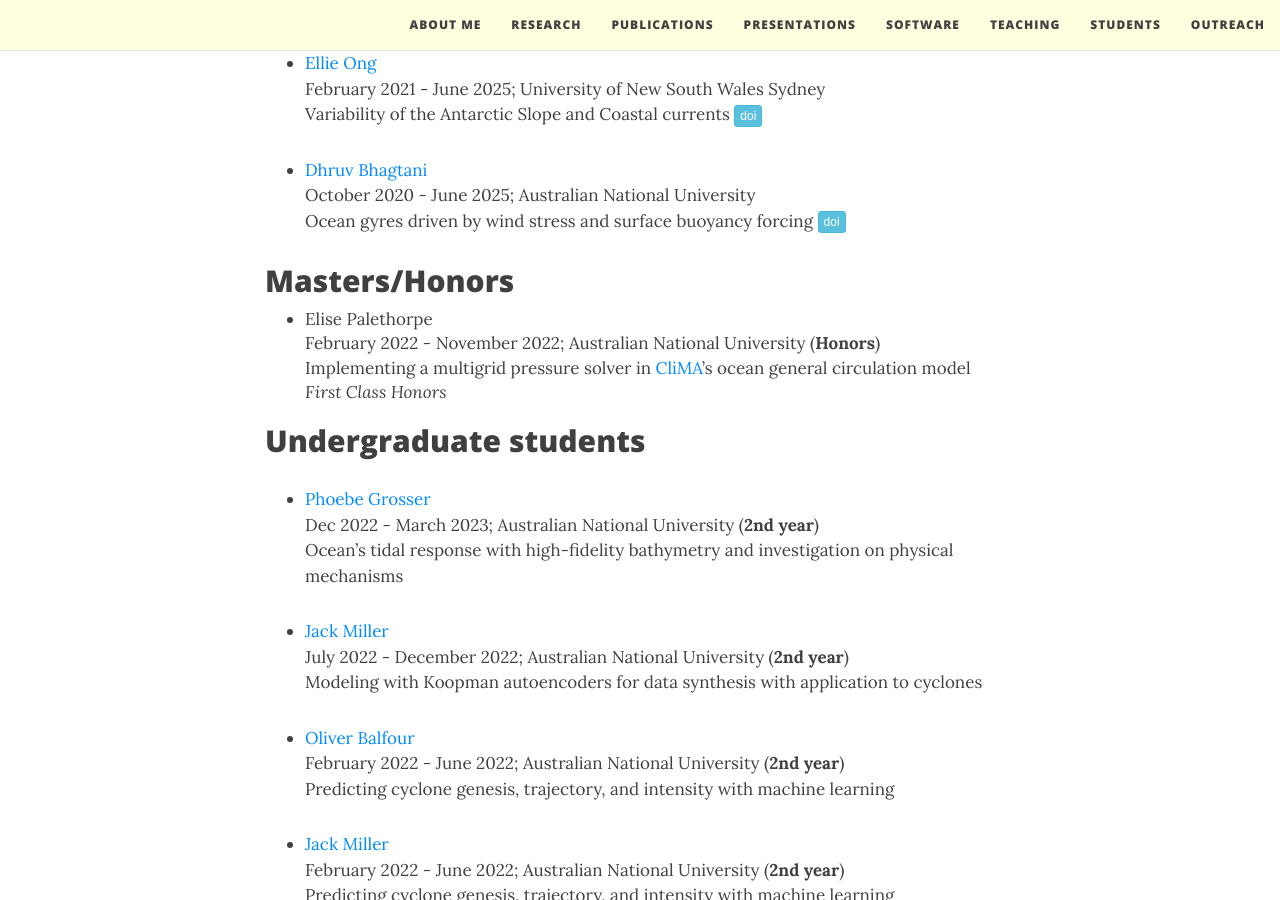
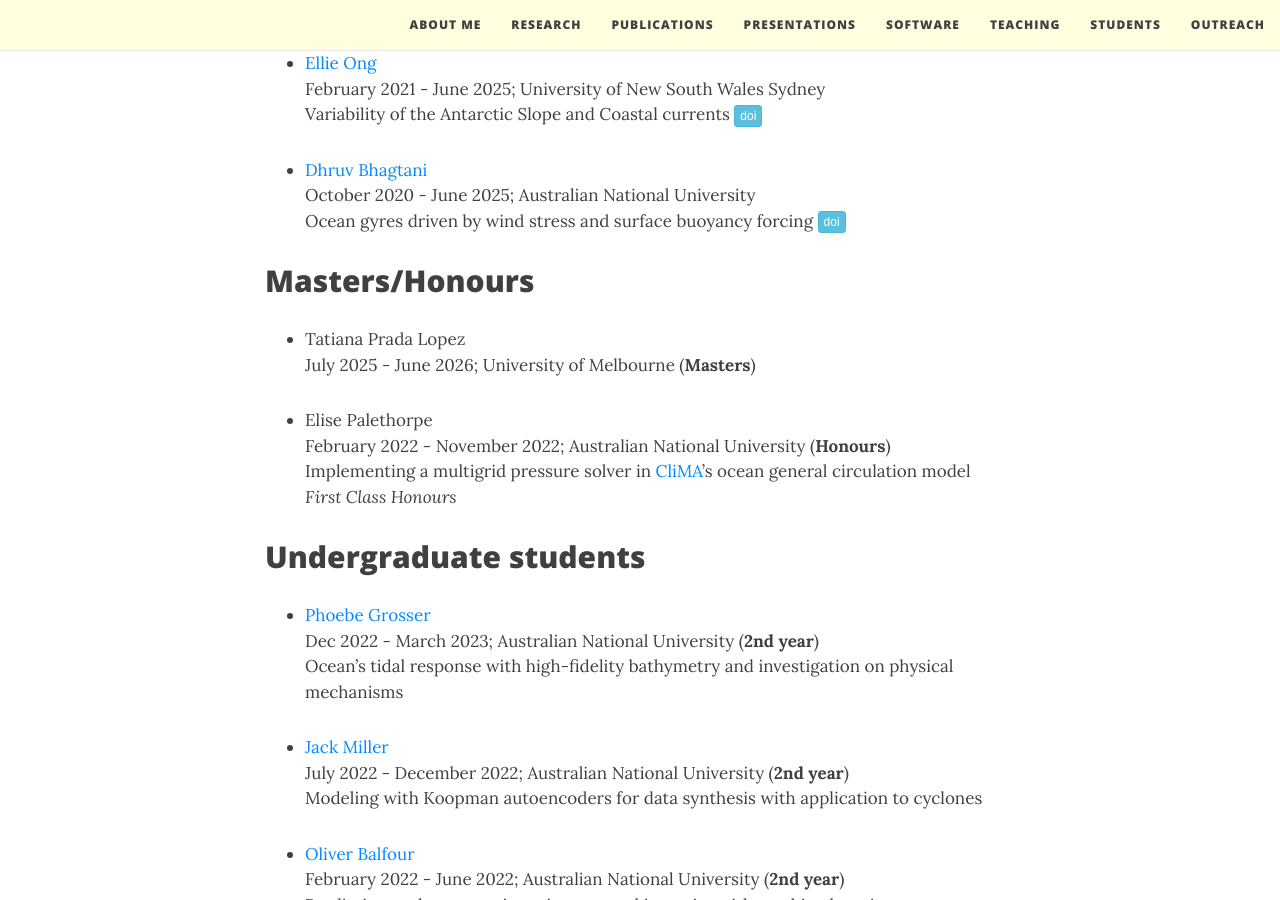
Before and after one commit to navidcy/navidcy.github.io, a Jekyll site: the page built from students.md, in a window 1280 px wide and 900 px high, scrolled down 420 px. Built offline with Jekyll 4.4.1, drawn with Linux system fonts in a browser that asks for light colours; nearby versions of some CDN libraries.

Commit message:
add tatiana

```diff
--- a/students.md
+++ b/students.md
@@ -23,12 +23,16 @@ title: Students
   October 2020 - June 2025; Australian National University <br/>
   Ocean gyres driven by wind stress and surface buoyancy forcing [<span class="btn btn-info btn-xs{{end}}" style="font-family:sans-serif;">doi</span>](https://doi.org/10.25911/ATMF-QH58)
 
-## Masters/Honors
+## Masters/Honours
+
+- Tatiana Prada Lopez <br/>
+  July 2025 - June 2026; University of Melbourne (**Masters**) <br/>
+
 
 - Elise Palethorpe <br/>
-  February 2022 - November 2022; Australian National University (**Honors**) <br/>
+  February 2022 - November 2022; Australian National University (**Honours**) <br/>
   Implementing a multigrid pressure solver in [CliMA][clima]{:target="_blank"}’s ocean general circulation model<br/>
-  _First Class Honors_
+  _First Class Honours_
 
 ## Undergraduate students
 
```
